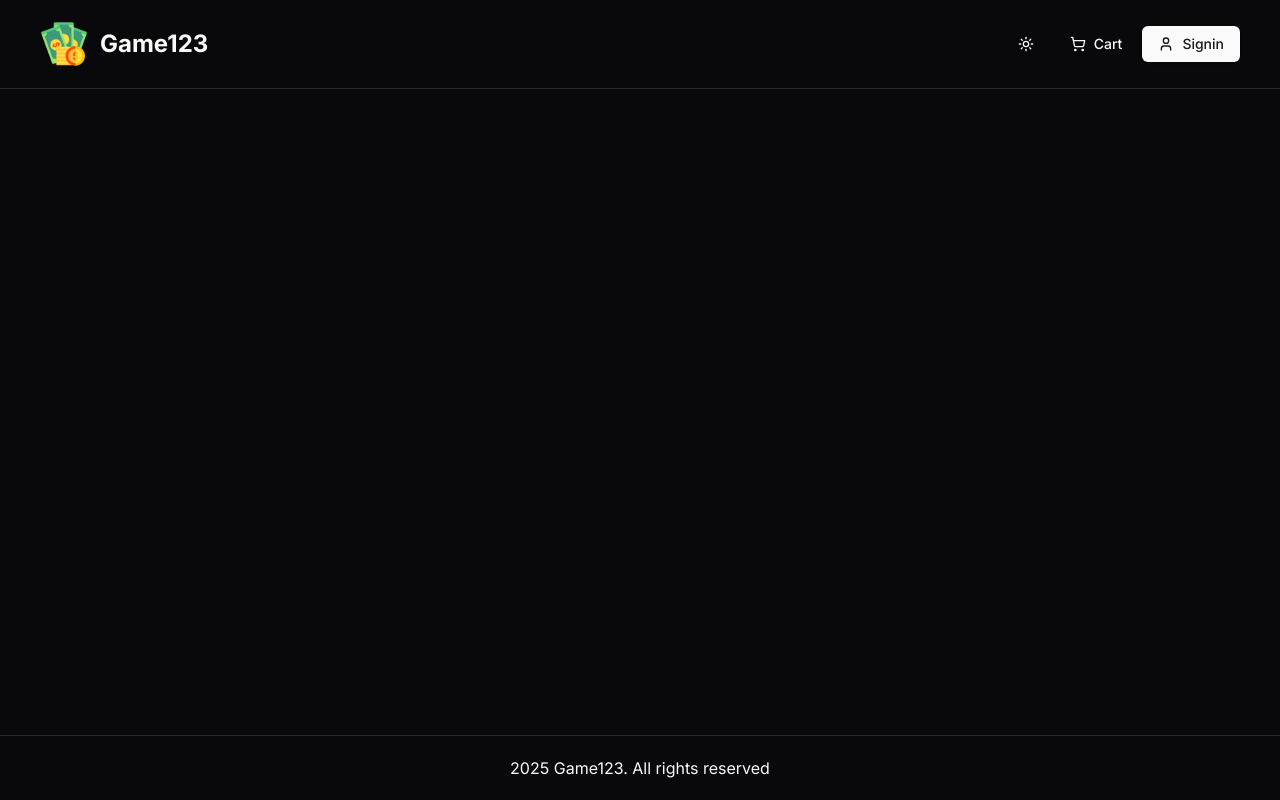
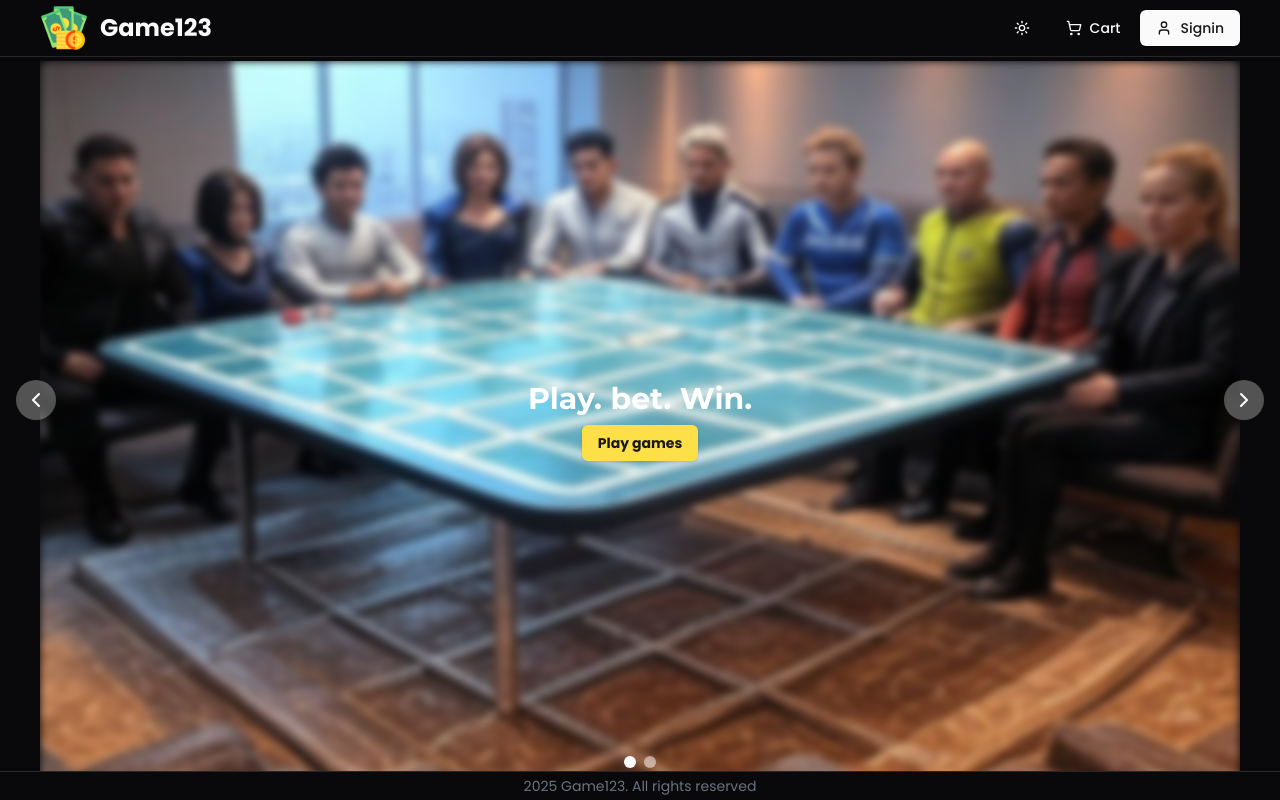
Before and after one commit to AbishekRepo/Game123, a Next.js app: page / in a window 1280 px wide. Built offline with nearby package versions, Linux system fonts and the light colour scheme; no server answers.

Commit message:
Hero section

```diff
--- a/app/(root)/layout.tsx
+++ b/app/(root)/layout.tsx
@@ -7,12 +7,10 @@ export default function RootLayout({
   children: React.ReactNode;
 }>) {
   return (
-    <>
-      <div className="flex flex-col h-screen">
-        <Header />
-        <main className="flex-1 wrapper">{children}</main>
-        <Footer />
-      </div>
-    </>
+    <div className="flex flex-col h-screen">
+      <Header />
+      <main className="flex-1 wrapper overflow-auto">{children}</main>
+      <Footer />
+    </div>
   );
 }
--- a/app/(root)/page.tsx
+++ b/app/(root)/page.tsx
@@ -1,5 +1,5 @@
+import Hero from "@/components/ui/shared/Hero/Hero";
 import React from "react";
-import sampleData from "@/db/sample-data";
 
 export const metadata = {
   title: "Home",
@@ -8,7 +8,11 @@ export const metadata = {
 // const delay = (ms: number) => new Promise((resolve) => setTimeout(resolve, ms)); // test loader
 
 const page = () => {
-  return <div></div>;
+  return (
+    <div>
+      <Hero />
+    </div>
+  );
 };
 
 export default page;
--- a/app/layout.tsx
+++ b/app/layout.tsx
@@ -1,5 +1,5 @@
 import type { Metadata } from "next";
-import { Inter } from "next/font/google";
+import { Inter, Montserrat, Poppins } from "next/font/google";
 import "@/assets/styles/global.css";
 import { APP_NAME, APP_DESC, SERVER_URL } from "@/lib/constants";
 import { ThemeProvider } from "next-themes";
@@ -15,7 +15,20 @@ export const metadata: Metadata = {
   metadataBase: new URL(SERVER_URL),
 };
 
-console.log(APP_NAME);
+const montserrat = Montserrat({
+  subsets: ["latin"],
+  display: "swap",
+  variable: "--font-montserrat",
+  weight: ["300", "400", "500", "600", "700"],
+});
+
+// Initialize Poppins
+const poppins = Poppins({
+  subsets: ["latin"],
+  display: "swap",
+  variable: "--font-poppins",
+  weight: ["300", "400", "500", "600", "700"],
+});
 
 export default function RootLayout({
   children,
@@ -24,7 +37,9 @@ export default function RootLayout({
 }>) {
   return (
     <html lang="en" suppressHydrationWarning>
-      <body className={`${inter.className} antialiased`}>
+      <body
+        className={`${inter.className} antialiased ${montserrat.variable} ${poppins.variable}`}
+      >
         <ThemeProvider
           attribute="class"
           defaultTheme="dark"
--- a/assets/styles/global.css
+++ b/assets/styles/global.css
@@ -4,7 +4,7 @@
 
 @layer utilities {
   .wrapper {
-    @apply max-w-7xl lg:mx-auto p-5 md:px-10 w-full;
+    @apply max-w-7xl lg:mx-auto p-1 md:px-10 w-full;
   }
 
   .flex-start {
@@ -28,6 +28,21 @@
 
   .h3-bold {
     @apply font-bold text-xl lg:text-2xl;
+  }
+
+  h1,
+  h2,
+  h3,
+  h4,
+  h5,
+  h6 {
+    @apply font-montserrat;
+  }
+
+  p,
+  span,
+  div {
+    @apply font-poppins;
   }
 }
 
--- a/components/ui/shared/Footer/index.tsx
+++ b/components/ui/shared/Footer/index.tsx
@@ -6,7 +6,7 @@ const Footer = () => {
 
   return (
     <footer className="border-t">
-      <div className="p-5 flex-center">
+      <div className="p-1 flex-center text-sm text-gray-500">
         {currentYear} {APP_NAME}. All rights reserved
       </div>
     </footer>
--- a/components/ui/shared/Header/index.tsx
+++ b/components/ui/shared/Header/index.tsx
@@ -20,6 +20,7 @@ const Header = () => {
             <span className="hidden lg:block ml-3 font-bold text-2xl">
               {APP_NAME}
             </span>
+            <span className="md:hidden ml-3 font-bold text-xl">{APP_NAME}</span>
           </Link>
         </div>
         <Menu />
--- /dev/null
+++ b/components/ui/shared/Hero/Hero.tsx
@@ -0,0 +1,106 @@
+"use client";
+
+import React, { useState, useEffect } from "react";
+import { ChevronLeft, ChevronRight } from "lucide-react";
+import Image from "next/image";
+import { Button } from "../../button";
+
+const Hero = () => {
+  const [currentSlide, setCurrentSlide] = useState(0);
+
+  const slides = [
+    {
+      url: "/images/hero1.jpg",
+      title: "Play. bet. Win.",
+      description:
+        "Professional game developers collaborating around a strategic planning table",
+    },
+    {
+      url: "/images/hero2.jpg",
+      title: "Play. bet. Win.",
+      description:
+        "Stylized illustration of game characters in a neon-lit environment",
+    },
+  ];
+
+  const nextSlide = () => {
+    setCurrentSlide(currentSlide === slides.length - 1 ? 0 : currentSlide + 1);
+  };
+
+  const prevSlide = () => {
+    setCurrentSlide(currentSlide === 0 ? slides.length - 1 : currentSlide - 1);
+  };
+
+  useEffect(() => {
+    const timer = setInterval(() => {
+      nextSlide();
+    }, 10000);
+
+    return () => clearInterval(timer);
+  }, [currentSlide]);
+
+  return (
+    <div className=" w-full h-screen overflow-hidden">
+      {/* Carousel Container */}
+      <div className="relative h-full w-full">
+        {slides.map((slide, index) => (
+          <div
+            key={index}
+            className={`absolute top-0 left-0 w-full h-full transition-opacity duration-500 ease-in-out ${
+              index === currentSlide ? "opacity-100" : "opacity-0"
+            }`}
+          >
+            {/* Image */}
+            <div className="absolute inset-0 z-10 rounded-lg" />
+            <Image
+              src={slide?.url}
+              alt={slide?.title}
+              className="w-full h-full blur-sm rounded-lg object-cover md:object-fill"
+              height={960}
+              width={1920}
+            />
+
+            {/* Content */}
+            <div className="absolute inset-0 flex flex-col justify-center items-center text-center z-20 text-white pb-20">
+              <h1 className="text-3xl font-bold mb-2 shadow-black">
+                {slide.title}
+              </h1>
+              <Button className="bg-yellow-300 font-bold">Play games</Button>
+            </div>
+          </div>
+        ))}
+      </div>
+
+      {/* Navigation Buttons */}
+      <div className="hidden md:block">
+        <button
+          onClick={prevSlide}
+          className="absolute left-4 top-1/2 -translate-y-1/2 bg-white/30 hover:bg-white/50 rounded-full p-2 z-30 transition-all"
+        >
+          <ChevronLeft className="w-6 h-6 text-white" />
+        </button>
+        <button
+          onClick={nextSlide}
+          className="absolute right-4 top-1/2 -translate-y-1/2 bg-white/30 hover:bg-white/50 rounded-full p-2 z-30 transition-all"
+        >
+          <ChevronRight className="w-6 h-6 text-white" />
+        </button>
+      </div>
+
+      {/* Dots Navigation */}
+      <div className="hidden md:flex absolute bottom-8 left-1/2 -translate-x-1/2 space-x-2 z-30">
+        {slides.map((_, index) => (
+          <button
+            key={index}
+            onClick={() => setCurrentSlide(index)}
+            className={`w-3 h-3 rounded-full transition-all ${
+              index === currentSlide ? "bg-white" : "bg-white/50"
+            }`}
+          />
+        ))}
+      </div>
+    </div>
+  );
+};
+
+export default Hero;
--- a/tailwind.config.ts
+++ b/tailwind.config.ts
@@ -9,54 +9,58 @@ export default {
   ],
   theme: {
     extend: {
+      fontFamily: {
+        montserrat: ["var(--font-montserrat)"],
+        poppins: ["var(--font-poppins)"],
+      },
       colors: {
-  			background: 'hsl(var(--background))',
-  			foreground: 'hsl(var(--foreground))',
+        background: "hsl(var(--background))",
+        foreground: "hsl(var(--foreground))",
         card: {
-  				DEFAULT: 'hsl(var(--card))',
-  				foreground: 'hsl(var(--card-foreground))'
+          DEFAULT: "hsl(var(--card))",
+          foreground: "hsl(var(--card-foreground))",
         },
         popover: {
-  				DEFAULT: 'hsl(var(--popover))',
-  				foreground: 'hsl(var(--popover-foreground))'
+          DEFAULT: "hsl(var(--popover))",
+          foreground: "hsl(var(--popover-foreground))",
         },
         primary: {
-  				DEFAULT: 'hsl(var(--primary))',
-  				foreground: 'hsl(var(--primary-foreground))'
+          DEFAULT: "hsl(var(--primary))",
+          foreground: "hsl(var(--primary-foreground))",
         },
         secondary: {
-  				DEFAULT: 'hsl(var(--secondary))',
-  				foreground: 'hsl(var(--secondary-foreground))'
+          DEFAULT: "hsl(var(--secondary))",
+          foreground: "hsl(var(--secondary-foreground))",
         },
         muted: {
-  				DEFAULT: 'hsl(var(--muted))',
-  				foreground: 'hsl(var(--muted-foreground))'
+          DEFAULT: "hsl(var(--muted))",
+          foreground: "hsl(var(--muted-foreground))",
         },
         accent: {
-  				DEFAULT: 'hsl(var(--accent))',
-  				foreground: 'hsl(var(--accent-foreground))'
+          DEFAULT: "hsl(var(--accent))",
+          foreground: "hsl(var(--accent-foreground))",
         },
         destructive: {
-  				DEFAULT: 'hsl(var(--destructive))',
-  				foreground: 'hsl(var(--destructive-foreground))'
+          DEFAULT: "hsl(var(--destructive))",
+          foreground: "hsl(var(--destructive-foreground))",
         },
-  			border: 'hsl(var(--border))',
-  			input: 'hsl(var(--input))',
-  			ring: 'hsl(var(--ring))',
+        border: "hsl(var(--border))",
+        input: "hsl(var(--input))",
+        ring: "hsl(var(--ring))",
         chart: {
-  				'1': 'hsl(var(--chart-1))',
-  				'2': 'hsl(var(--chart-2))',
-  				'3': 'hsl(var(--chart-3))',
-  				'4': 'hsl(var(--chart-4))',
-  				'5': 'hsl(var(--chart-5))'
-  			}
+          "1": "hsl(var(--chart-1))",
+          "2": "hsl(var(--chart-2))",
+          "3": "hsl(var(--chart-3))",
+          "4": "hsl(var(--chart-4))",
+          "5": "hsl(var(--chart-5))",
+        },
       },
       borderRadius: {
-  			lg: 'var(--radius)',
-  			md: 'calc(var(--radius) - 2px)',
-  			sm: 'calc(var(--radius) - 4px)'
-  		}
-  	}
+        lg: "var(--radius)",
+        md: "calc(var(--radius) - 2px)",
+        sm: "calc(var(--radius) - 4px)",
+      },
+    },
   },
   plugins: [require("tailwindcss-animate")],
 } satisfies Config;
```
Also changed, not shown: public/images/hero1.jpg (added), public/images/hero2.jpg (added). Lines whose indentation alone changed are shown as unchanged.
